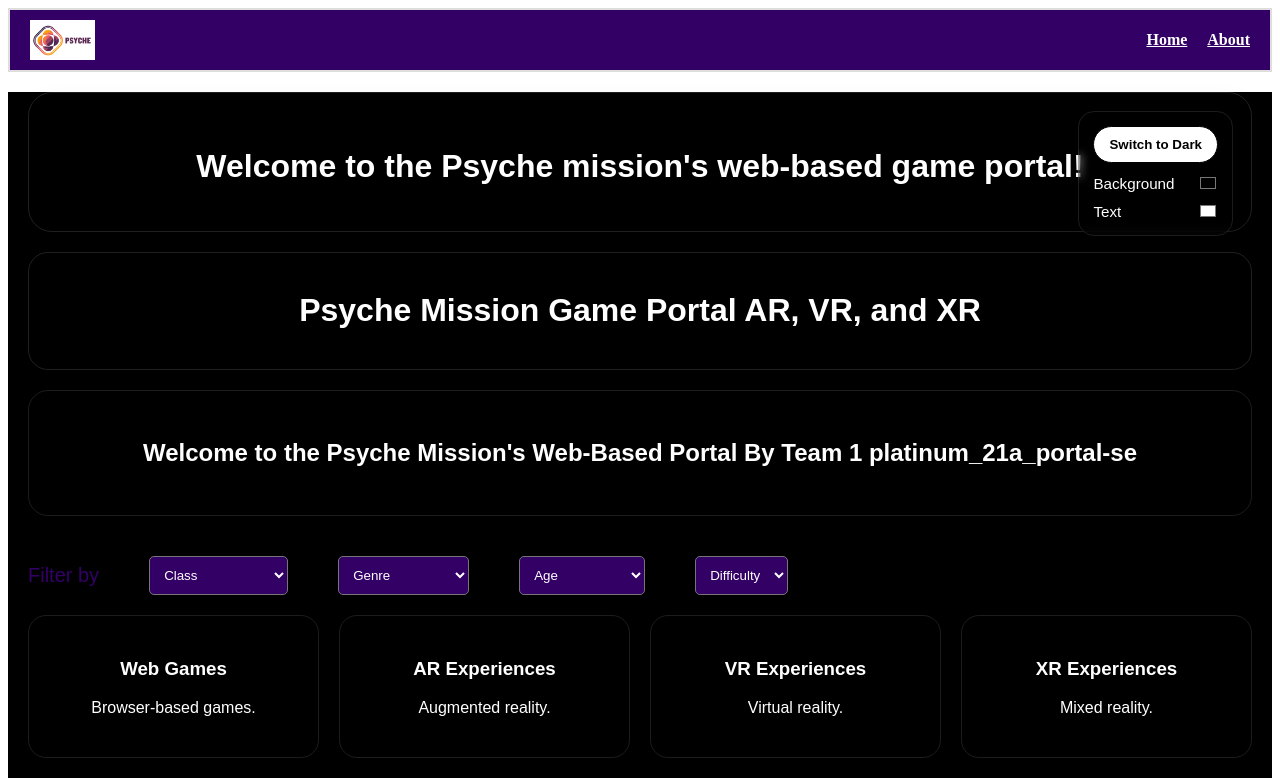
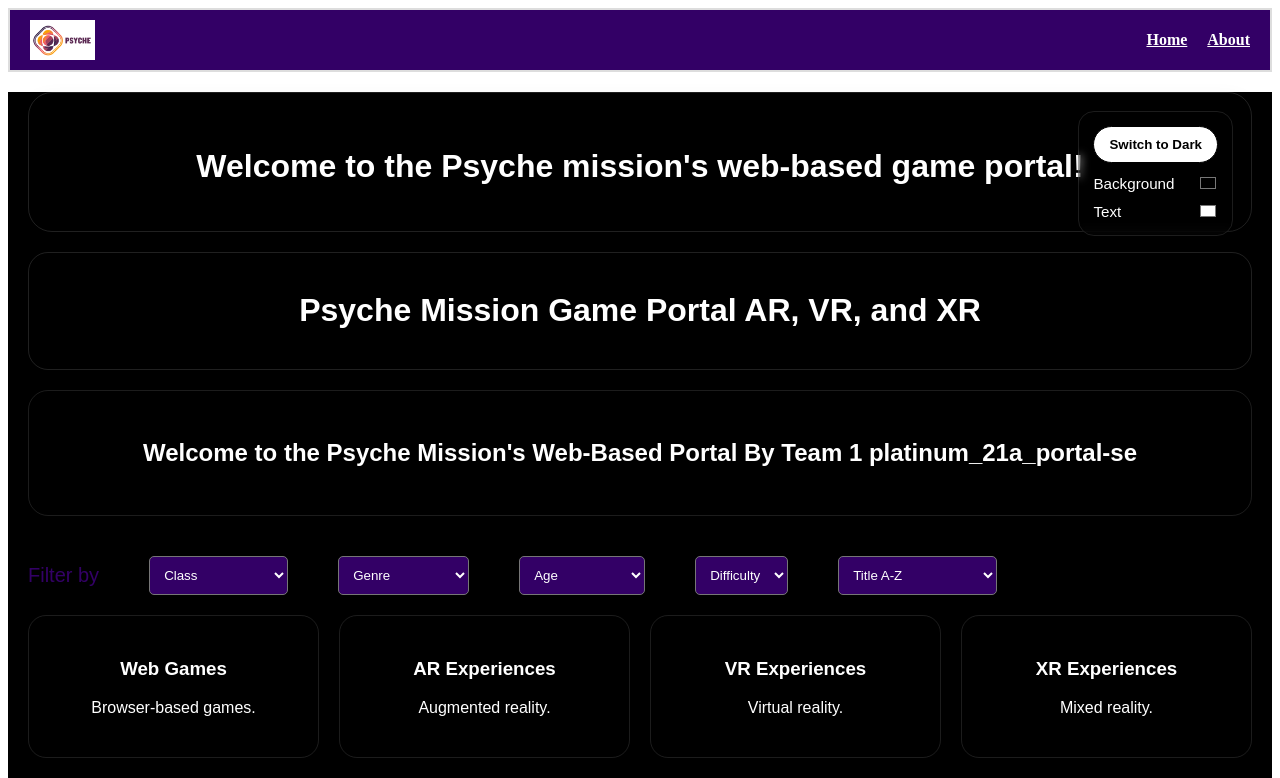
Before and after one commit to MissionToPsyche-Platinum/platinum_21a_portal-se, a Vue app in the folder Psyche-mission/: page / in a window 1280 px wide. Shown: the top 778 px of the page. Built offline with nearby package versions, Linux system fonts and the light colour scheme.

Commit message:
Complete task #79: create game sorter in UI

```diff
--- a/Psyche-mission/src/components/Filter.vue
+++ b/Psyche-mission/src/components/Filter.vue
@@ -40,6 +40,19 @@
                 <option value="medium">Medium</option>
                 <option value="hard">Hard</option>
             </select>
+
+      <!-- Sorter allows users to sort games' list based on a selected criteria -->
+
+      <select>
+        <option disabled value="">Sort By</option><
+        <option value="title-asc">Title A-Z</option> <!-- Sort title alphabetically (A to Z) -->
+        <option value="title-desc">Title Z-A</option> <!-- Sort title alphabetically (Z to A) -->
+        <option value="class-newest">Class Newest</option> <!-- Sort class by year (newest first) -->
+        <option value="class-oldest">Class Oldest</option><!-- Sort class by year (oldest first) -->
+        <option value="difficulty-easy">Difficulty Easy-Hard</option> <!-- Sort by difficulty (easy to hard) -->
+        <option value="difficulty-hard">Difficulty Hard-Easy</option> <!-- Sort by difficulty (hard to easy) -->
+      </select>
+
     </filter>
 </template>
 
```
